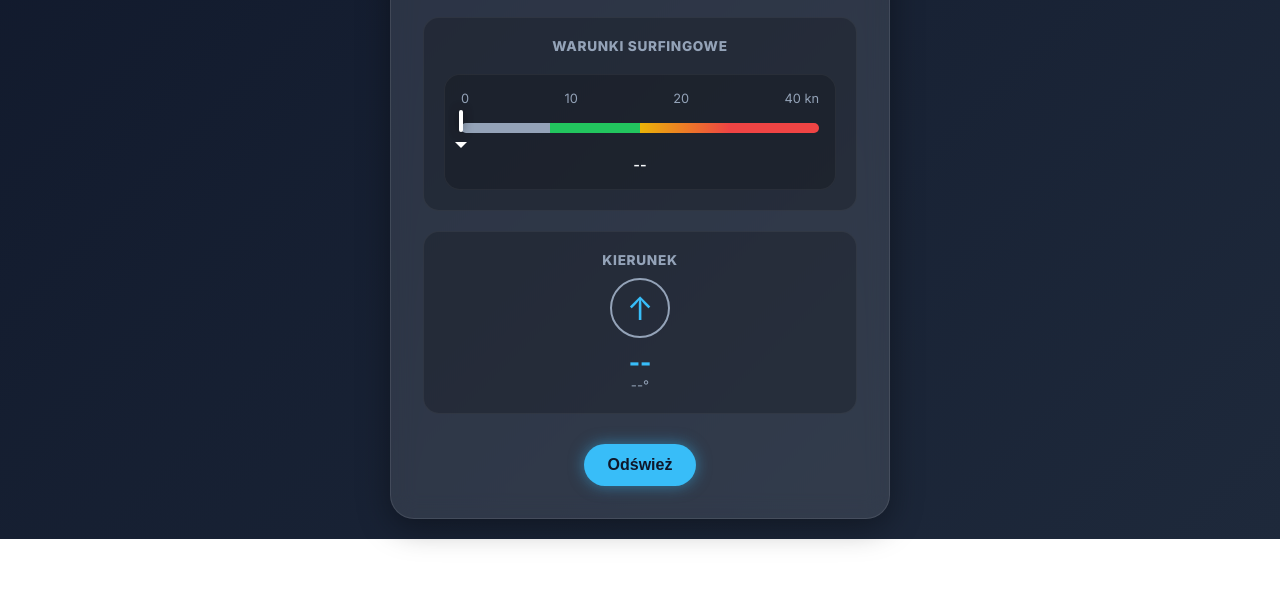
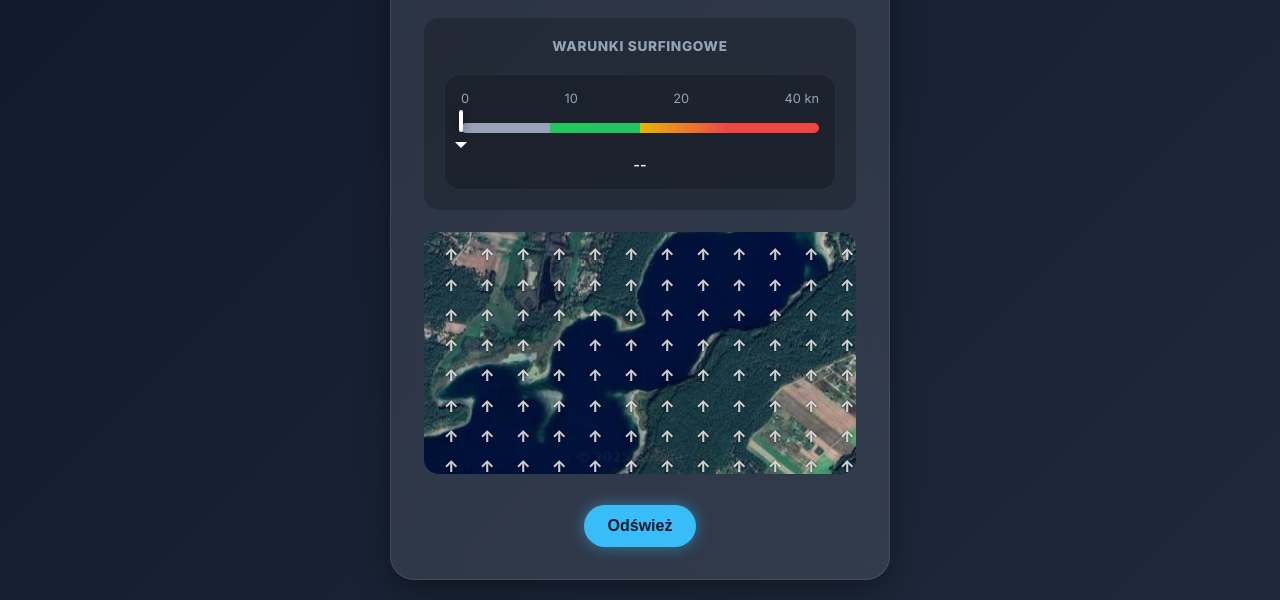
Before and after one commit to foilingcoder/powidz-wind, a plain HTML site: page index.html in a window 1280 px wide. Shown: the part 465-1065 px from the top of the page. Before the commit the page ends 1004 px from the top, so only its background shows below. Drawn offline with Linux system fonts and the light colour scheme; no server answers.

Commit message:
mapa kierunku wiatru na tla jeziora

```diff
--- a/index.html
+++ b/index.html
@@ -60,19 +60,13 @@
                 </div>
             </div>
 
-            <div class="card">
-                <h2>Kierunek</h2>
-                <div class="wind-direction-display">
-                    <div class="compass">
-                        <div id="arrow" class="arrow">↑</div>
-                    </div>
-                    <div class="value-container">
-                        <span id="direction-text" class="value" style="font-size: 1.5rem">--</span>
-                    </div>
-                    <small id="direction-deg" style="color: var(--text-secondary)">--°</small>
-                </div>
-            </div>
+
         </div>
+
+        <div class="card map-card">
+            <div class="map-container" id="windMap"></div>
+        </div>
+
 
         <button class="refresh-btn" onclick="fetchWeather()">
             <span id="btn-text">Odśwież</span>
@@ -169,6 +163,26 @@
             }
         }
 
+        function generateArrows() {
+            const mapContainer = document.getElementById('windMap');
+            // Create a grid of arrows
+            const rows = 8;
+            const cols = 12;
+
+            for (let r = 0; r < rows; r++) {
+                for (let c = 0; c < cols; c++) {
+                    const arrow = document.createElement('div');
+                    arrow.className = 'map-arrow';
+                    // Position with some padding/randomness or strict grid
+                    // Using strict grid for "parallel" look
+                    arrow.style.top = (r / rows * 100 + 5) + '%';
+                    arrow.style.left = (c / cols * 100 + 4) + '%';
+                    mapContainer.appendChild(arrow);
+                }
+            }
+        }
+
+
         async function fetchWeather() {
             const btnText = document.getElementById('btn-text');
             const loader = document.getElementById('loader');
@@ -189,11 +203,16 @@
 
                 // Direction
                 const deg = current.wind_direction_10m;
-                const cardinal = getCardinal(deg);
+                // const cardinal = getCardinal(deg); // Not used anymore
 
-                document.getElementById('direction-text').textContent = cardinal;
-                document.getElementById('direction-deg').textContent = `${deg}°`;
-                document.getElementById('arrow').style.transform = `rotate(${deg}deg)`;
+                // Update map arrows
+                // Wind direction is "coming from", so we rotate 180 to show "blowing to"
+                const rotation = deg + 180;
+
+                const mapArrows = document.querySelectorAll('.map-arrow');
+                mapArrows.forEach(arrow => {
+                    arrow.style.transform = `rotate(${rotation}deg)`;
+                });
 
                 // Timestamp
                 const now = new Date();
@@ -212,6 +231,7 @@
         }
 
         // Initial fetch
+        generateArrows();
         fetchWeather();
     </script>
 </body>
--- a/style.css
+++ b/style.css
@@ -327,6 +327,42 @@ header p {
     color: #94a3b8;
 }
 
-.status-high {
-    color: #eab308;
+
+/* Map Wind Visualization */
+.map-card {
+    grid-column: 1 / -1;
+    position: relative;
+    overflow: hidden;
+    padding: 0;
+    /* Remove padding to let map fill card */
+    aspect-ratio: 16/9;
+    margin-top: 20px;
 }
+
+.map-container {
+    width: 100%;
+    height: 100%;
+    background-image: url('lake_map.png');
+    background-size: cover;
+    background-position: center;
+    position: relative;
+}
+
+.map-arrow {
+    position: absolute;
+    width: 20px;
+    height: 20px;
+    color: rgba(255, 255, 255, 0.8);
+    font-size: 16px;
+    font-weight: bold;
+    display: flex;
+    align-items: center;
+    justify-content: center;
+    text-shadow: 0 0 2px rgba(0, 0, 0, 0.8);
+    transform-origin: center;
+    transition: transform 1s ease-out;
+}
+
+.map-arrow::before {
+    content: '↑';
+}
```
Also changed, not shown: lake_map.png (added).
